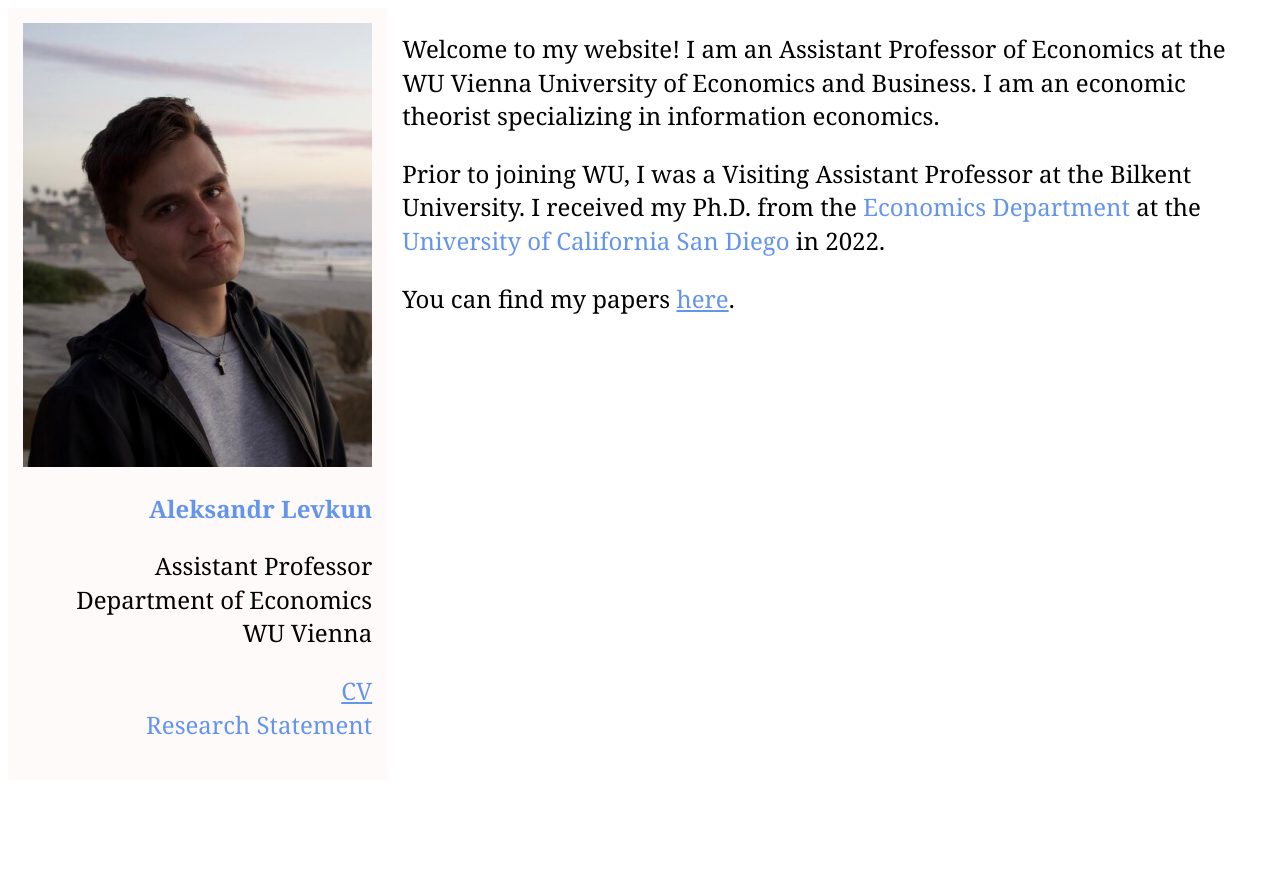
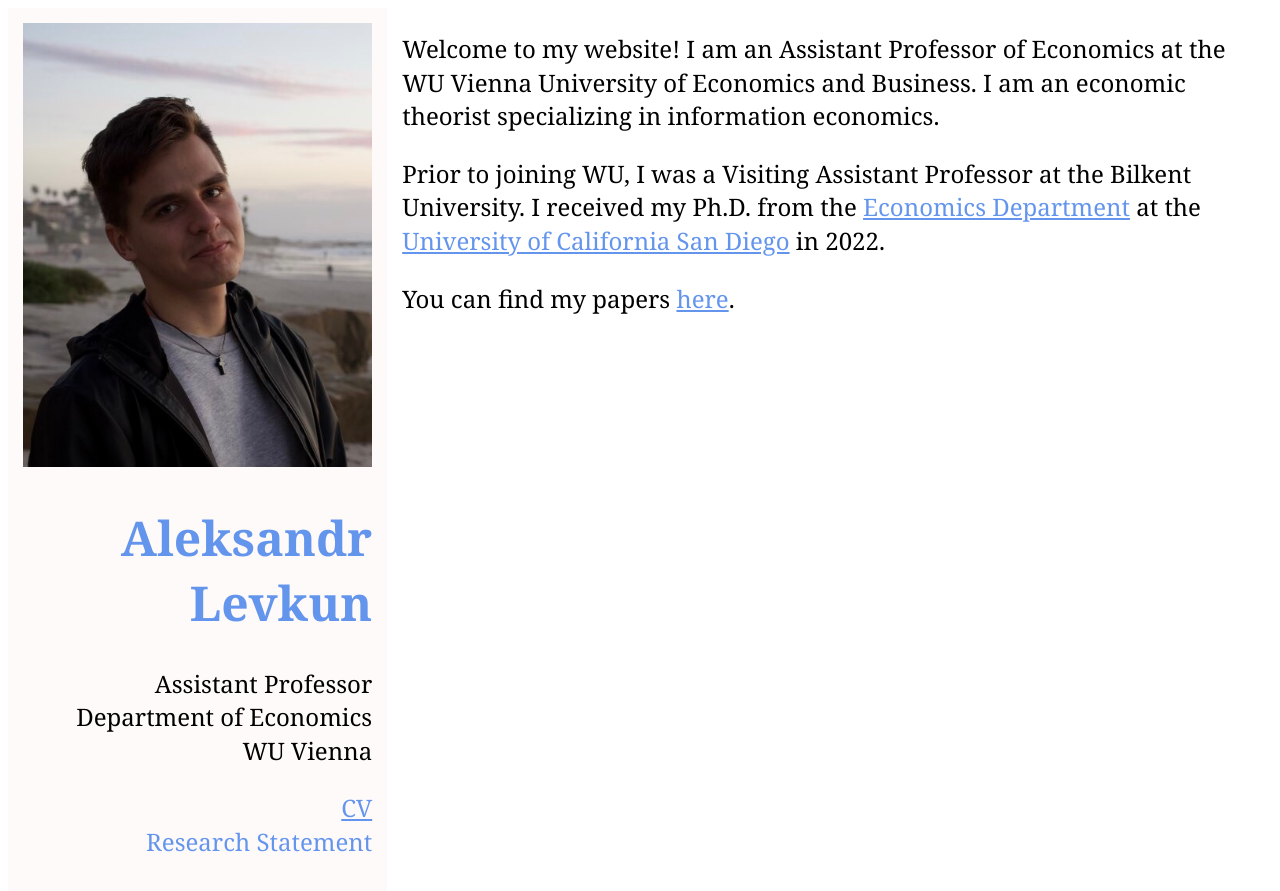
Before and after one commit to alevkun/alevkun.github.io, a Jekyll site: the page built from index.html, in a window 1280 px wide. Shown: the top 891 px of the page. Built offline with Jekyll 4.4.1, drawn with Linux system fonts in a browser that asks for light colours.

Commit message:
Update index.html

```diff
--- a/index.html
+++ b/index.html
@@ -4,7 +4,7 @@ title: Aleksandr Levkun
 ---
   <div class="left">
     <img src="https://alevkun.github.io/assets/picture.jpg" style="max-width:100%;height:auto;">
-    <h2 style="color: CornflowerBlue;">Aleksandr Levkun</h2>
+    <h1 style="color: CornflowerBlue;">Aleksandr Levkun</h1>
     <p> Assistant Professor <br>
     Department of Economics <br>
     WU Vienna </p>
@@ -12,7 +12,7 @@ title: Aleksandr Levkun
   </div>
   <div class="main">
     <p>Welcome to my website! I am an Assistant Professor of Economics at the WU Vienna University of Economics and Business. I am an economic theorist specializing in information economics.</p>
-	<p>Prior to joining WU, I was a Visiting Assistant Professor at the Bilkent University. I received my Ph.D. from the <a href="https://economics.ucsd.edu/" style="text-decoration:none;">Economics Department</a> at
-	    the <a href="https://www.ucsd.edu/" style="text-decoration:none;">University of California San Diego</a> in 2022. </p>
+	<p>Prior to joining WU, I was a Visiting Assistant Professor at the Bilkent University. I received my Ph.D. from the <a href="https://economics.ucsd.edu/">Economics Department</a> at
+	    the <a href="https://www.ucsd.edu/">University of California San Diego</a> in 2022. </p>
     <p> You can find my papers <a href="https://alevkun.github.io/research/">here</a>. </p>
   </div>
```
